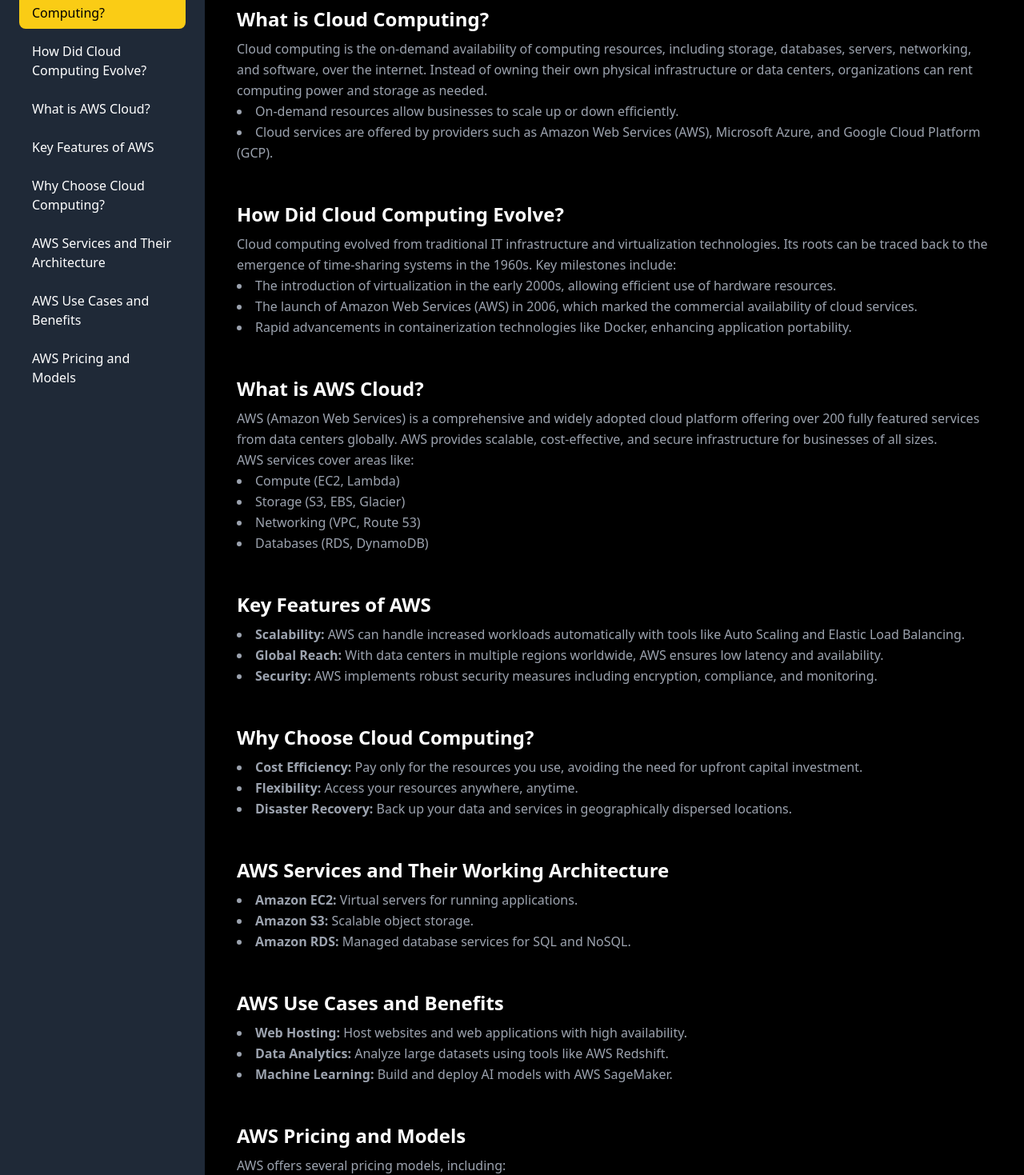
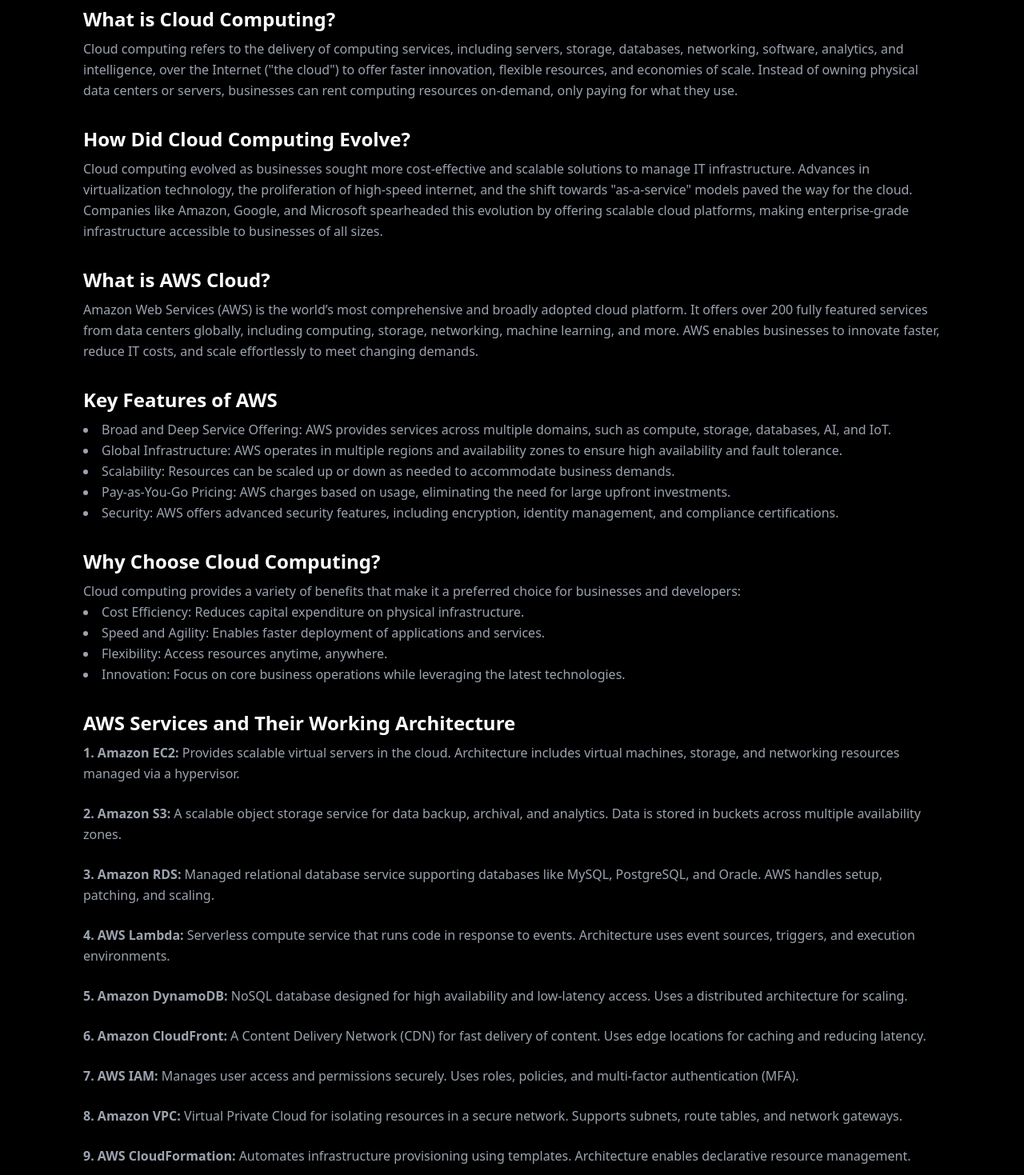
Before and after one commit to SecondMikasa/Portfoliowebsite-, a React (Vite) app in the folder my-project/: page /docs in a window 1280 px wide. Shown: the part 184-1653 px from the top of the page at 80% size. Built offline with nearby package versions, Linux system fonts and the light colour scheme.

Commit message:
done commit

```diff
--- a/my-project/src/components/Docs.jsx
+++ b/my-project/src/components/Docs.jsx
@@ -1,225 +1,127 @@
-import React, { useState } from "react";
+import React from 'react';
 
 function Docs() {
-  const [activeSection, setActiveSection] = useState("#cloud-computing");
-
   return (
-    <div className="flex flex-col md:flex-row w-full min-h-screen bg-black text-gray-400">
-      {/* Sidebar */}
-      <aside className="w-full md:w-64 bg-gray-800 text-white p-4 md:p-6 fixed md:relative z-10 md:h-auto h-screen overflow-y-auto">
-        <h2 className="text-xl font-bold mb-4">Navigation</h2>
-        <nav className="space-y-2">
-          {[
-            { id: "#cloud-computing", title: "What is Cloud Computing?" },
-            { id: "#evolution", title: "How Did Cloud Computing Evolve?" },
-            { id: "#aws-cloud", title: "What is AWS Cloud?" },
-            { id: "#key-features", title: "Key Features of AWS" },
-            { id: "#why-cloud", title: "Why Choose Cloud Computing?" },
-            { id: "#aws-services", title: "AWS Services and Their Architecture" },
-            { id: "#aws-use-cases", title: "AWS Use Cases and Benefits" },
-            { id: "#aws-pricing", title: "AWS Pricing and Models" },
-          ].map((item) => (
-            <a
-              key={item.id}
-              href={item.id}
-              onClick={() => setActiveSection(item.id)}
-              className={`block px-4 py-2 rounded-lg ${
-                activeSection === item.id
-                  ? "bg-yellow-400 text-black"
-                  : "hover:bg-gray-700 hover:text-yellow-400"
-              }`}
-            >
-              {item.title}
-            </a>
-          ))}
-        </nav>
-      </aside>
-
-      {/* Main Content */}
-      <div className="flex-1 max-w-6xl mx-auto px-4 py-6 md:px-10 md:py-10 mt-20 md:mt-0">
+    <div className="w-full min-h-screen bg-black text-gray-400">
+      <div className="max-w-6xl mx-auto px-6 md:px-10 py-10">
         <h1 className="text-4xl font-bold text-center text-yellow-400 mb-6">
           AWS Cloud and Fundamentals of Cloud Computing
         </h1>
 
-        <section className="space-y-12">
+        <section className="space-y-8">
           {/* Introduction to Cloud Computing */}
-          <div id="cloud-computing">
-            <h2 className="text-2xl font-semibold text-white mb-2">
-              What is Cloud Computing?
-            </h2>
+          <div>
+            <h2 className="text-2xl font-semibold text-white mb-2">What is Cloud Computing?</h2>
             <p className="leading-relaxed">
-              Cloud computing is the on-demand availability of computing
-              resources, including storage, databases, servers, networking, and
-              software, over the internet. Instead of owning their own physical
-              infrastructure or data centers, organizations can rent computing
-              power and storage as needed.
+              Cloud computing refers to the delivery of computing services, including servers, storage, databases, networking, software, analytics, and intelligence, over the Internet ("the cloud") to offer faster innovation, flexible resources, and economies of scale. Instead of owning physical data centers or servers, businesses can rent computing resources on-demand, only paying for what they use.
             </p>
-            <ul className="list-disc list-inside leading-relaxed">
-              <li>
-                On-demand resources allow businesses to scale up or down
-                efficiently.
-              </li>
-              <li>
-                Cloud services are offered by providers such as Amazon Web
-                Services (AWS), Microsoft Azure, and Google Cloud Platform
-                (GCP).
-              </li>
-            </ul>
           </div>
 
           {/* How Cloud Computing Evolved */}
-          <div id="evolution">
-            <h2 className="text-2xl font-semibold text-white mb-2">
-              How Did Cloud Computing Evolve?
-            </h2>
+          <div>
+            <h2 className="text-2xl font-semibold text-white mb-2">How Did Cloud Computing Evolve?</h2>
             <p className="leading-relaxed">
-              Cloud computing evolved from traditional IT infrastructure and
-              virtualization technologies. Its roots can be traced back to the
-              emergence of time-sharing systems in the 1960s. Key milestones
-              include:
+              Cloud computing evolved as businesses sought more cost-effective and scalable solutions to manage IT infrastructure. Advances in virtualization technology, the proliferation of high-speed internet, and the shift towards "as-a-service" models paved the way for the cloud. Companies like Amazon, Google, and Microsoft spearheaded this evolution by offering scalable cloud platforms, making enterprise-grade infrastructure accessible to businesses of all sizes.
             </p>
-            <ul className="list-disc list-inside leading-relaxed">
-              <li>
-                The introduction of virtualization in the early 2000s, allowing
-                efficient use of hardware resources.
-              </li>
-              <li>
-                The launch of Amazon Web Services (AWS) in 2006, which marked
-                the commercial availability of cloud services.
-              </li>
-              <li>
-                Rapid advancements in containerization technologies like
-                Docker, enhancing application portability.
-              </li>
-            </ul>
           </div>
 
           {/* What is AWS Cloud? */}
-          <div id="aws-cloud">
-            <h2 className="text-2xl font-semibold text-white mb-2">
-              What is AWS Cloud?
-            </h2>
+          <div>
+            <h2 className="text-2xl font-semibold text-white mb-2">What is AWS Cloud?</h2>
             <p className="leading-relaxed">
-              AWS (Amazon Web Services) is a comprehensive and widely adopted
-              cloud platform offering over 200 fully featured services from
-              data centers globally. AWS provides scalable, cost-effective, and
-              secure infrastructure for businesses of all sizes.
+              Amazon Web Services (AWS) is the world’s most comprehensive and broadly adopted cloud platform. It offers over 200 fully featured services from data centers globally, including computing, storage, networking, machine learning, and more. AWS enables businesses to innovate faster, reduce IT costs, and scale effortlessly to meet changing demands.
             </p>
-            <p className="leading-relaxed">
-              AWS services cover areas like:
-            </p>
-            <ul className="list-disc list-inside leading-relaxed">
-              <li>Compute (EC2, Lambda)</li>
-              <li>Storage (S3, EBS, Glacier)</li>
-              <li>Networking (VPC, Route 53)</li>
-              <li>Databases (RDS, DynamoDB)</li>
-            </ul>
           </div>
 
           {/* Key Features of AWS */}
-          <div id="key-features">
-            <h2 className="text-2xl font-semibold text-white mb-2">
-              Key Features of AWS
-            </h2>
+          <div>
+            <h2 className="text-2xl font-semibold text-white mb-2">Key Features of AWS</h2>
             <ul className="list-disc list-inside leading-relaxed">
-              <li>
-                <strong>Scalability:</strong> AWS can handle increased workloads
-                automatically with tools like Auto Scaling and Elastic Load
-                Balancing.
-              </li>
-              <li>
-                <strong>Global Reach:</strong> With data centers in multiple
-                regions worldwide, AWS ensures low latency and availability.
-              </li>
-              <li>
-                <strong>Security:</strong> AWS implements robust security
-                measures including encryption, compliance, and monitoring.
-              </li>
+              <li>Broad and Deep Service Offering: AWS provides services across multiple domains, such as compute, storage, databases, AI, and IoT.</li>
+              <li>Global Infrastructure: AWS operates in multiple regions and availability zones to ensure high availability and fault tolerance.</li>
+              <li>Scalability: Resources can be scaled up or down as needed to accommodate business demands.</li>
+              <li>Pay-as-You-Go Pricing: AWS charges based on usage, eliminating the need for large upfront investments.</li>
+              <li>Security: AWS offers advanced security features, including encryption, identity management, and compliance certifications.</li>
             </ul>
           </div>
 
           {/* Why Choose Cloud Computing? */}
-          <div id="why-cloud">
-            <h2 className="text-2xl font-semibold text-white mb-2">
-              Why Choose Cloud Computing?
-            </h2>
+          <div>
+            <h2 className="text-2xl font-semibold text-white mb-2">Why Choose Cloud Computing?</h2>
+            <p className="leading-relaxed">
+              Cloud computing provides a variety of benefits that make it a preferred choice for businesses and developers:
+            </p>
             <ul className="list-disc list-inside leading-relaxed">
-              <li>
-                <strong>Cost Efficiency:</strong> Pay only for the resources you
-                use, avoiding the need for upfront capital investment.
-              </li>
-              <li>
-                <strong>Flexibility:</strong> Access your resources anywhere,
-                anytime.
-              </li>
-              <li>
-                <strong>Disaster Recovery:</strong> Back up your data and
-                services in geographically dispersed locations.
-              </li>
+              <li>Cost Efficiency: Reduces capital expenditure on physical infrastructure.</li>
+              <li>Speed and Agility: Enables faster deployment of applications and services.</li>
+              <li>Flexibility: Access resources anytime, anywhere.</li>
+              <li>Innovation: Focus on core business operations while leveraging the latest technologies.</li>
             </ul>
           </div>
 
-          {/* AWS Services */}
-          <div id="aws-services">
-            <h2 className="text-2xl font-semibold text-white mb-2">
-              AWS Services and Their Working Architecture
-            </h2>
-            <ul className="list-disc list-inside leading-relaxed">
+          {/* AWS Services and Their Architecture */}
+          <div>
+            <h2 className="text-2xl font-semibold text-white mb-2">AWS Services and Their Working Architecture</h2>
+            <ul className="space-y-6 leading-relaxed">
               <li>
-                <strong>Amazon EC2:</strong> Virtual servers for running
-                applications.
+                <strong>1. Amazon EC2:</strong> Provides scalable virtual servers in the cloud. Architecture includes virtual machines, storage, and networking resources managed via a hypervisor.
               </li>
               <li>
-                <strong>Amazon S3:</strong> Scalable object storage.
+                <strong>2. Amazon S3:</strong> A scalable object storage service for data backup, archival, and analytics. Data is stored in buckets across multiple availability zones.
               </li>
               <li>
-                <strong>Amazon RDS:</strong> Managed database services for SQL
-                and NoSQL.
-              </li>
-            </ul>
-          </div>
-
-          {/* AWS Use Cases */}
-          <div id="aws-use-cases">
-            <h2 className="text-2xl font-semibold text-white mb-2">
-              AWS Use Cases and Benefits
-            </h2>
-            <ul className="list-disc list-inside leading-relaxed">
-              <li>
-                <strong>Web Hosting:</strong> Host websites and web
-                applications with high availability.
+                <strong>3. Amazon RDS:</strong> Managed relational database service supporting databases like MySQL, PostgreSQL, and Oracle. AWS handles setup, patching, and scaling.
               </li>
               <li>
-                <strong>Data Analytics:</strong> Analyze large datasets using
-                tools like AWS Redshift.
+                <strong>4. AWS Lambda:</strong> Serverless compute service that runs code in response to events. Architecture uses event sources, triggers, and execution environments.
               </li>
               <li>
-                <strong>Machine Learning:</strong> Build and deploy AI models
-                with AWS SageMaker.
-              </li>
-            </ul>
-          </div>
-
-          {/* AWS Pricing */}
-          <div id="aws-pricing">
-            <h2 className="text-2xl font-semibold text-white mb-2">
-              AWS Pricing and Models
-            </h2>
-            <p className="leading-relaxed">
-              AWS offers several pricing models, including:
-            </p>
-            <ul className="list-disc list-inside leading-relaxed">
-              <li>
-                <strong>Pay-as-you-go:</strong> Only pay for the resources you
-                use.
+                <strong>5. Amazon DynamoDB:</strong> NoSQL database designed for high availability and low-latency access. Uses a distributed architecture for scaling.
               </li>
               <li>
-                <strong>Reserved Instances:</strong> Commit to long-term usage
-                for cost savings.
+                <strong>6. Amazon CloudFront:</strong> A Content Delivery Network (CDN) for fast delivery of content. Uses edge locations for caching and reducing latency.
               </li>
               <li>
-                <strong>Spot Instances:</strong> Purchase unused capacity at a
-                discounted rate.
+                <strong>7. AWS IAM:</strong> Manages user access and permissions securely. Uses roles, policies, and multi-factor authentication (MFA).
+              </li>
+              <li>
+                <strong>8. Amazon VPC:</strong> Virtual Private Cloud for isolating resources in a secure network. Supports subnets, route tables, and network gateways.
+              </li>
+              <li>
+                <strong>9. AWS CloudFormation:</strong> Automates infrastructure provisioning using templates. Architecture enables declarative resource management.
+              </li>
+              <li>
+                <strong>10. Amazon EBS:</strong> Block storage for use with EC2 instances. Provides persistent storage for applications and databases.
+              </li>
+              <li>
+                <strong>11. AWS Auto Scaling:</strong> Automatically adjusts resources based on demand. Works with EC2 and other services for cost efficiency.
+              </li>
+              <li>
+                <strong>12. Amazon Elastic Beanstalk:</strong> Platform as a Service (PaaS) for deploying and scaling web applications. Manages infrastructure and deployment.
+              </li>
+              <li>
+                <strong>13. AWS Glue:</strong> Managed ETL (Extract, Transform, Load) service for data integration. Uses a serverless architecture for processing.
+              </li>
+              <li>
+                <strong>14. Amazon Redshift:</strong> Data warehouse for analytics. Uses a cluster-based architecture for parallel query execution.
+              </li>
+              <li>
+                <strong>15. AWS CloudTrail:</strong> Tracks user activity and API usage for security and compliance. Logs are stored in S3 for analysis.
+              </li>
+              <li>
+                <strong>16. Amazon SNS:</strong> Simple Notification Service for sending messages to subscribers. Uses a publish-subscribe architecture.
+              </li>
+              <li>
+                <strong>17. Amazon SQS:</strong> Simple Queue Service for message queuing. Supports decoupled application components with reliable message delivery.
+              </li>
+              <li>
+                <strong>18. AWS Elastic Load Balancing:</strong> Distributes incoming application traffic across multiple targets for scalability and reliability.
+              </li>
+              <li>
+                <strong>19. AWS Step Functions:</strong> Orchestrates workflows using state machines. Simplifies application logic with visual representation.
+              </li>
+              <li>
+                <strong>20. AWS CodePipeline:</strong> Automates software release pipelines. Integrates with various AWS and third-party tools for CI/CD workflows.
               </li>
             </ul>
           </div>
@@ -229,4 +131,4 @@
   );
 }
 
-export default Docs;
+export default Docs
```
